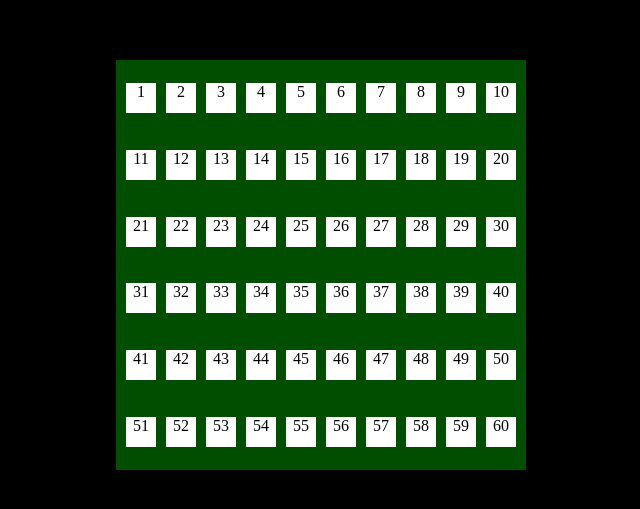
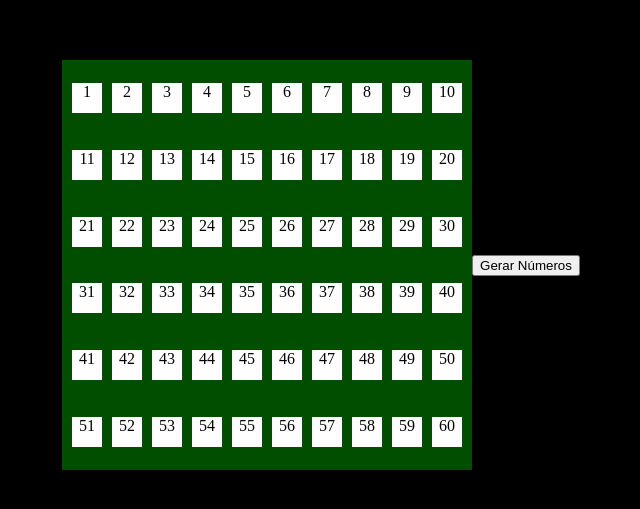
Before and after one commit to devmarcosgarcia/gerador-mega, a plain HTML site: page index.html in a window 1280 px wide. Shown: the part 127-636 px from the top of the page, without its empty margins (319-959 px from the left). Drawn offline with Linux system fonts and the light colour scheme.

Commit message:
Update index.html

```diff
--- a/index.html
+++ b/index.html
@@ -40,6 +40,7 @@
         main div:hover{
             background-color: yellow;
         }
+
 
     </style>
 </head>
@@ -111,5 +112,9 @@
 
     </main>
 
+    <p>
+        <input type="button" value="Gerar Números">
+    </p>
+
 </body>
 </html>
```
